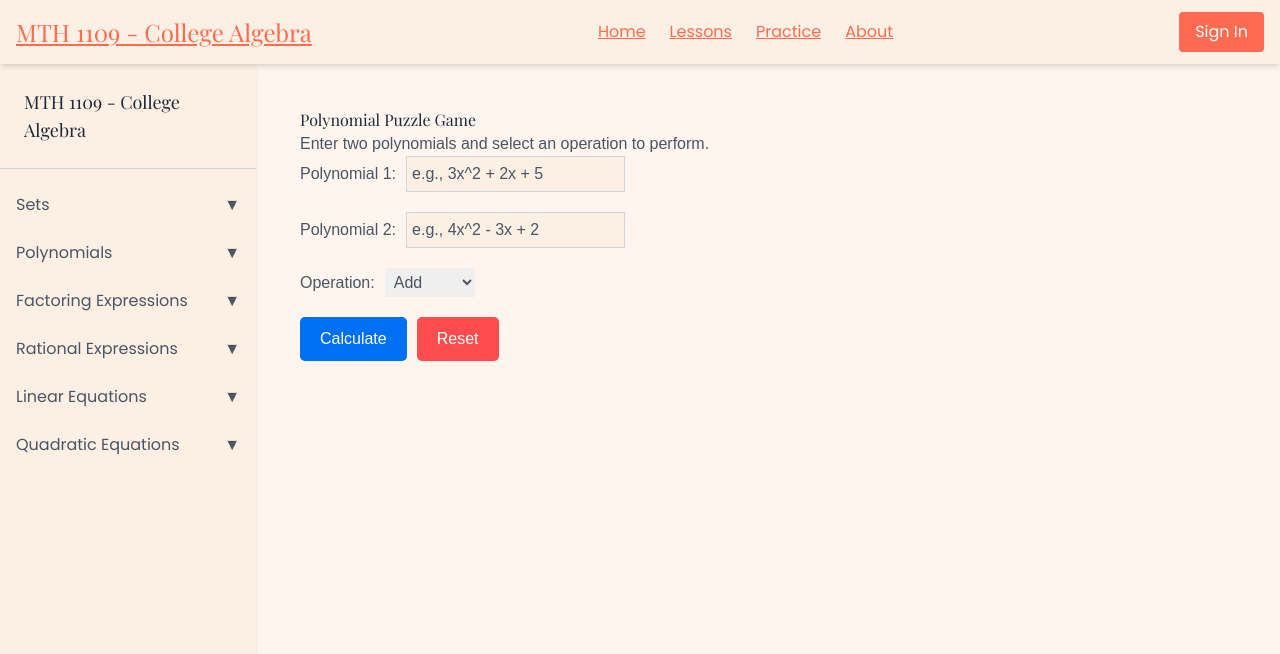
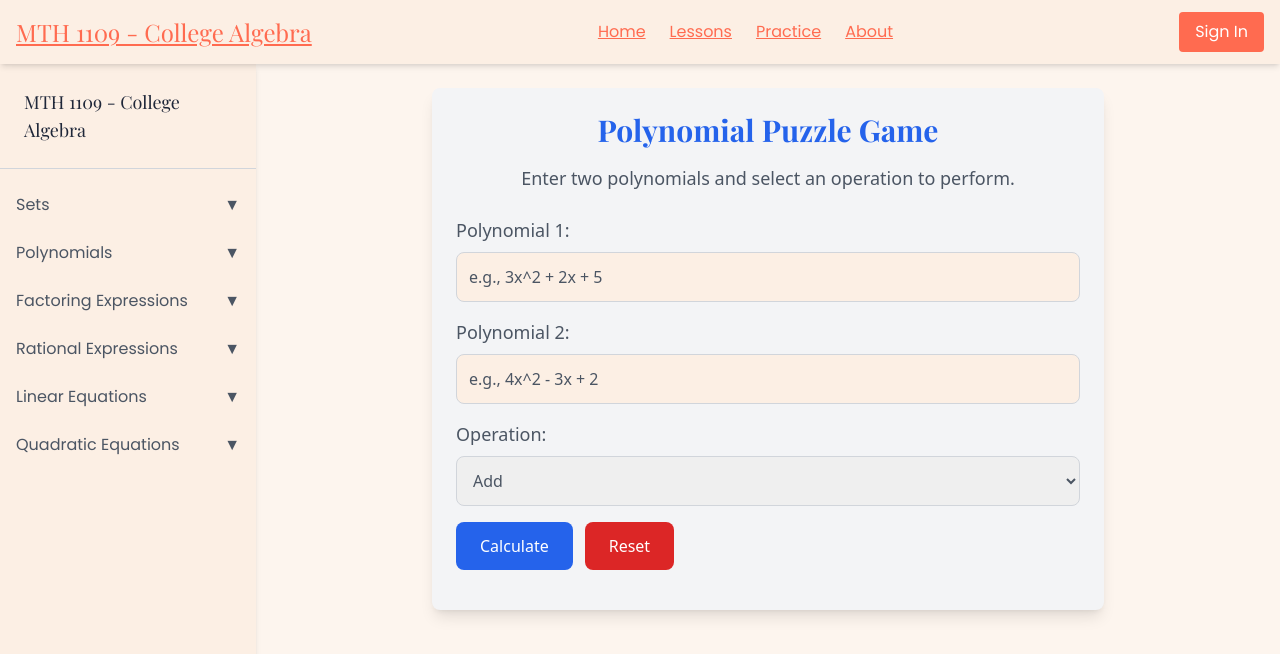
Before and after one commit to amukiria/college-algebra-app, a Next.js app: page /lessons/polynomials/practice in a window 1280 px wide. Shown: the top 654 px of the page. Built offline with nearby package versions, Linux system fonts and the light colour scheme.

Commit message:
UI changed for Polynomial Puzzle

```diff
--- a/src/app/lessons/polynomials/practice/page.js
+++ b/src/app/lessons/polynomials/practice/page.js
@@ -159,67 +159,61 @@ export default function PolynomialPuzzle() {
   };
 
   return (
-    <div style={{ padding: '20px', fontFamily: 'Arial, sans-serif' }}>
-      <h1>Polynomial Puzzle Game</h1>
-      <p>Enter two polynomials and select an operation to perform.</p>
+    <div className="p-6 font-sans bg-gray-100 rounded-lg shadow-lg max-w-2xl mx-auto">
+      <h1 className="text-3xl font-bold text-center mb-4 text-blue-600">Polynomial Puzzle Game</h1>
+      <p className="text-center mb-6 text-lg">Enter two polynomials and select an operation to perform.</p>
 
       {/* Input fields for polynomials */}
-      <div style={{ marginBottom: '20px' }}>
-        <label>
-          Polynomial 1:
+      <div className="mb-4">
+        <label className="block text-lg mb-2">Polynomial 1:</label>
         <input
           type="text"
           value={poly1}
           onChange={(e) => setPoly1(e.target.value)}
           placeholder="e.g., 3x^2 + 2x + 5"
-            style={{ marginLeft: '10px', padding: '5px' }}
+          className="w-full p-3 border border-gray-300 rounded-lg"
         />
-        </label>
       </div>
 
-      <div style={{ marginBottom: '20px' }}>
-        <label>
-          Polynomial 2:
+      <div className="mb-4">
+        <label className="block text-lg mb-2">Polynomial 2:</label>
         <input
           type="text"
           value={poly2}
           onChange={(e) => setPoly2(e.target.value)}
           placeholder="e.g., 4x^2 - 3x + 2"
-            style={{ marginLeft: '10px', padding: '5px' }}
+          className="w-full p-3 border border-gray-300 rounded-lg"
         />
-        </label>
       </div>
 
       {/* Operation selection */}
-      <div style={{ marginBottom: '20px' }}>
-        <label>
-          Operation:
+      <div className="mb-4">
+        <label className="block text-lg mb-2">Operation:</label>
         <select
           value={operation}
           onChange={(e) => setOperation(e.target.value)}
-            style={{ marginLeft: '10px', padding: '5px' }}
+          className="w-full p-3 border border-gray-300 rounded-lg"
         >
           <option value="add">Add</option>
           <option value="subtract">Subtract</option>
           <option value="multiply">Multiply</option>
           <option value="divide">Divide</option>
         </select>
-        </label>
       </div>
 
       {/* Buttons for Calculate and Reset */}
-      <div style={{ marginBottom: '20px' }}>
+      <div className="mb-4">
         <button
           onClick={() => {
             if (validateInput()) handleOperation();
           }}
-          style={{ padding: '10px 20px', backgroundColor: '#0070f3', color: 'white', border: 'none', borderRadius: '5px', marginRight: '10px' }}
+          className="px-6 py-3 bg-blue-600 text-white rounded-lg mr-3 hover:bg-blue-700"
         >
           Calculate
         </button>
         <button
           onClick={resetFields}
-          style={{ padding: '10px 20px', backgroundColor: '#ff4d4d', color: 'white', border: 'none', borderRadius: '5px' }}
+          className="px-6 py-3 bg-red-600 text-white rounded-lg hover:bg-red-700"
         >
           Reset
         </button>
@@ -227,26 +221,26 @@ export default function PolynomialPuzzle() {
 
       {/* Display errors */}
       {error && (
-        <div style={{ marginTop: '20px', color: 'red' }}>
+        <div className="text-red-600 mb-4">
           <strong>Error:</strong> {error}
         </div>
       )}
 
       {/* Display result */}
       {result && (
-        <div style={{ marginTop: '20px' }}>
-          <h2>Result:</h2>
+        <div className="mt-6">
+          <h2 className="text-2xl font-semibold mb-2">Result:</h2>
           <p>{result}</p>
         </div>
       )}
 
       {/* Display history of operations */}
       {history.length > 0 && (
-        <div style={{ marginTop: '20px' }}>
-          <h2>Operation History:</h2>
+        <div className="mt-6">
+          <h2 className="text-2xl font-semibold mb-2">Operation History:</h2>
           <ul>
             {history.map((entry, index) => (
-              <li key={index}>
+              <li key={index} className="mb-2">
                 <strong>Operation {index + 1}:</strong> {entry.poly1} {entry.operation} {entry.poly2} = {entry.result}
               </li>
             ))}
```
Lines whose indentation alone changed are shown as unchanged.
